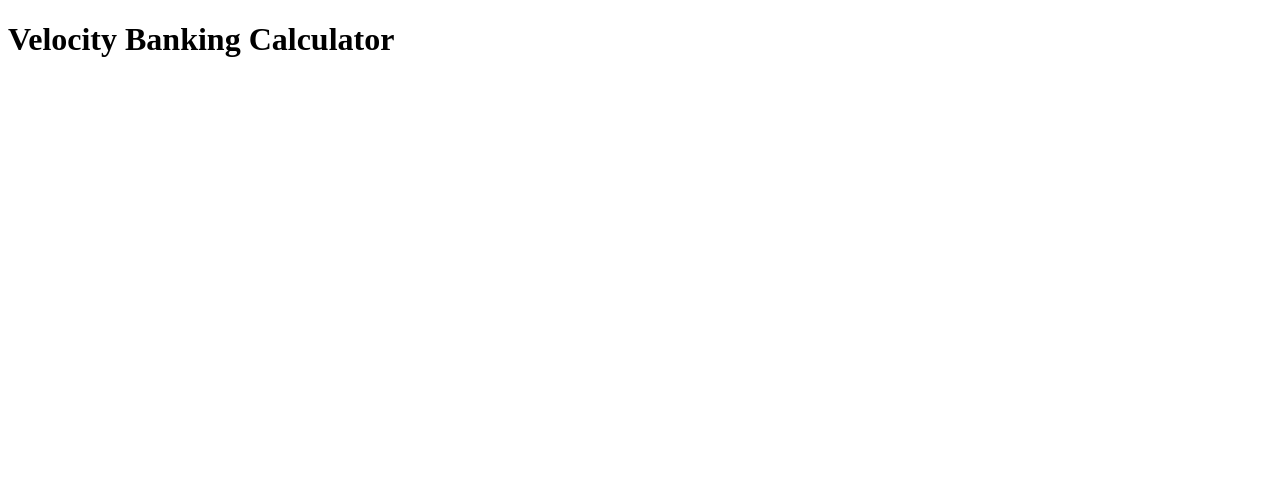
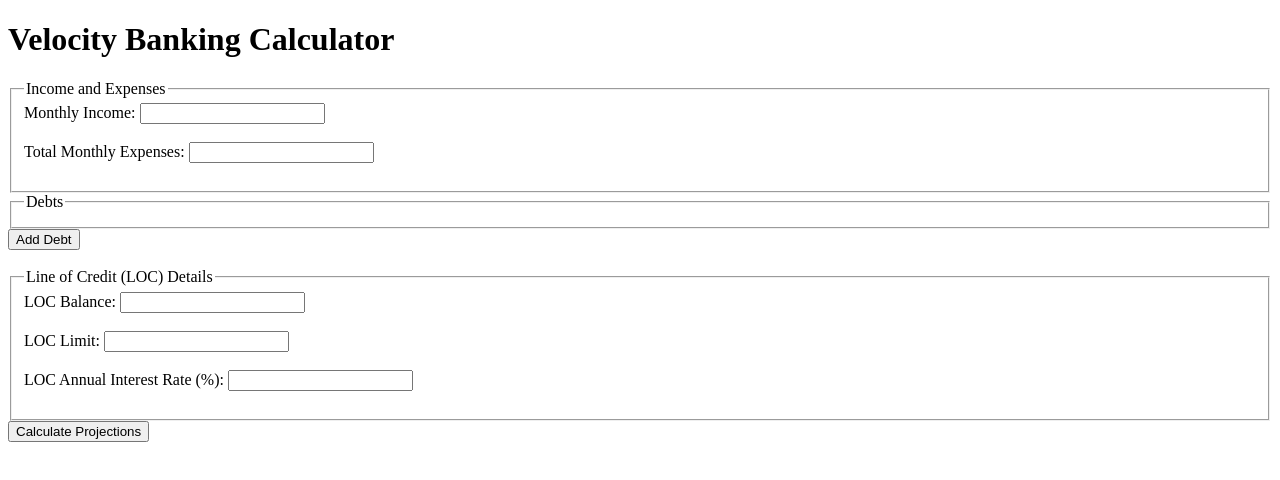
Before and after one commit to koolaquarian213/velocity-banking, a plain HTML site: page index.html in a window 1280 px wide. Drawn offline with Linux system fonts and the light colour scheme.

Commit message:
Update index.html

```diff
--- a/index.html
+++ b/index.html
@@ -3,10 +3,67 @@
 <head>
     <meta charset="UTF-8">
     <title>Velocity Banking Calculator</title>
+    <script src="calculator.js" defer></script>
 </head>
 <body>
     <h1>Velocity Banking Calculator</h1>
-    <!-- Form to collect financial data -->
-    <script src="calculator.js"></script>
+    <form id="velocityBankingForm">
+        <fieldset>
+            <legend>Income and Expenses</legend>
+            <label for="monthlyIncome">Monthly Income:</label>
+            <input type="number" id="monthlyIncome" name="monthlyIncome" required><br><br>
+
+            <label for="expenses">Total Monthly Expenses:</label>
+            <input type="number" id="expenses" name="expenses" required><br><br>
+        </fieldset>
+
+        <fieldset id="debtsFieldset">
+            <legend>Debts</legend>
+            <!-- Placeholder for debt inputs -->
+        </fieldset>
+
+        <button type="button" onclick="addDebtInput()">Add Debt</button><br><br>
+
+        <fieldset>
+            <legend>Line of Credit (LOC) Details</legend>
+            <label for="locBalance">LOC Balance:</label>
+            <input type="number" id="locBalance" name="locBalance" required><br><br>
+
+            <label for="locLimit">LOC Limit:</label>
+            <input type="number" id="locLimit" name="locLimit" required><br><br>
+
+            <label for="locInterestRate">LOC Annual Interest Rate (%):</label>
+            <input type="number" id="locInterestRate" name="locInterestRate" step="0.01" required><br><br>
+        </fieldset>
+
+        <input type="submit" value="Calculate Projections">
+    </form>
+
+    <div id="results"></div>
+
+    <script>
+        document.getElementById('velocityBankingForm').onsubmit = function(event) {
+            event.preventDefault();
+            calculateProjections();
+        };
+
+        function addDebtInput() {
+            const container = document.getElementById('debtsFieldset');
+            const index = container.childElementCount / 4; // Adjust based on the number of inputs per debt
+
+            container.innerHTML += `
+                <div>
+                    <label for="debtBalance${index}">Debt ${index + 1} Balance:</label>
+                    <input type="number" id="debtBalance${index}" name="debtBalance[]" required><br><br>
+
+                    <label for="debtInterestRate${index}">Debt ${index + 1} Annual Interest Rate (%):</label>
+                    <input type="number" id="debtInterestRate${index}" name="debtInterestRate[]" step="0.01" required><br><br>
+
+                    <label for="debtMinPayment${index}">Debt ${index + 1} Minimum Payment:</label>
+                    <input type="number" id="debtMinPayment${index}" name="debtMinPayment[]" required><br><br>
+                </div>
+            `;
+        }
+    </script>
 </body>
 </html>
```
